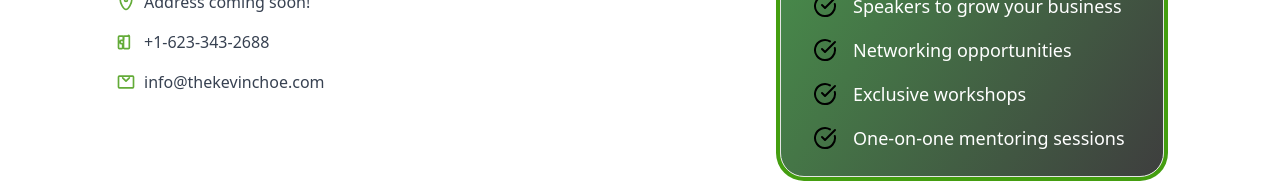
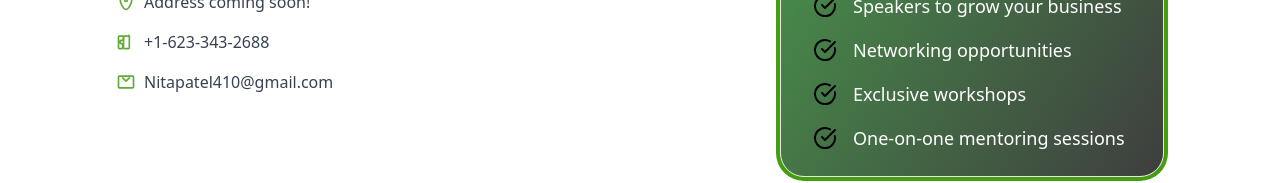
Before and after one commit to Aaqeb11/workshop, a Next.js app: page /tickets in a window 1280 px wide. Shown: the part 522-705 px from the top of the page. Built offline with nearby package versions, Linux system fonts and the light colour scheme.

Commit message:
ticket page email chnaged

```diff
--- a/app/tickets/page.tsx
+++ b/app/tickets/page.tsx
@@ -117,7 +117,7 @@
                   d="M16 7L12 11M8 7L12 11M21 6C21 5.44772 20.5523 5 20 5H4C3.44772 5 3 5.44772 3 6V18C3 18.5523 3.44772 19 4 19H20C20.5523 19 21 18.5523 21 18V6Z"
                 />
               </svg>
-              <p className="text-base text-gray-700">info@thekevinchoe.com</p>
+              <p className="text-base text-gray-700">Nitapatel410@gmail.com</p>
             </div>
           </div>
         </div>
```
